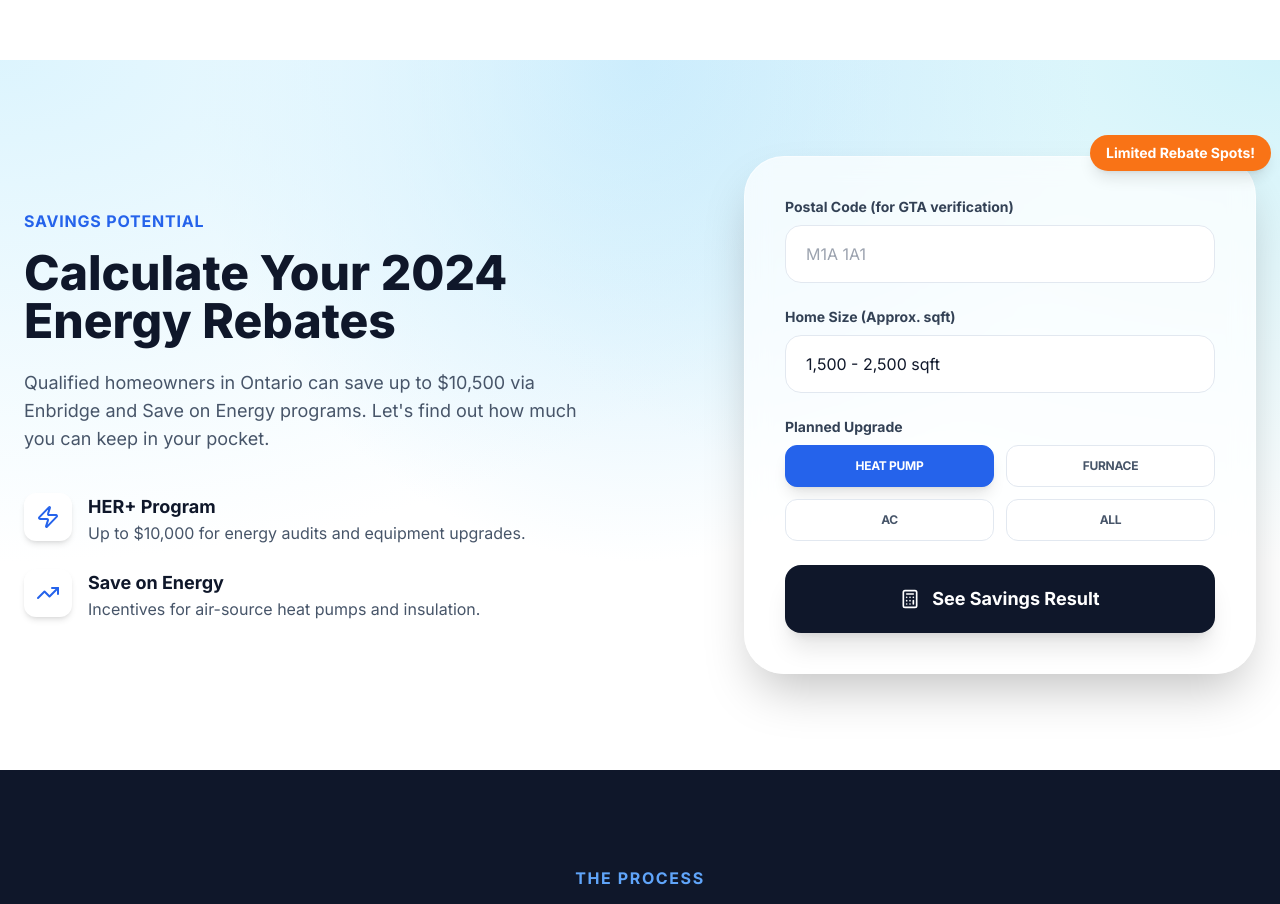
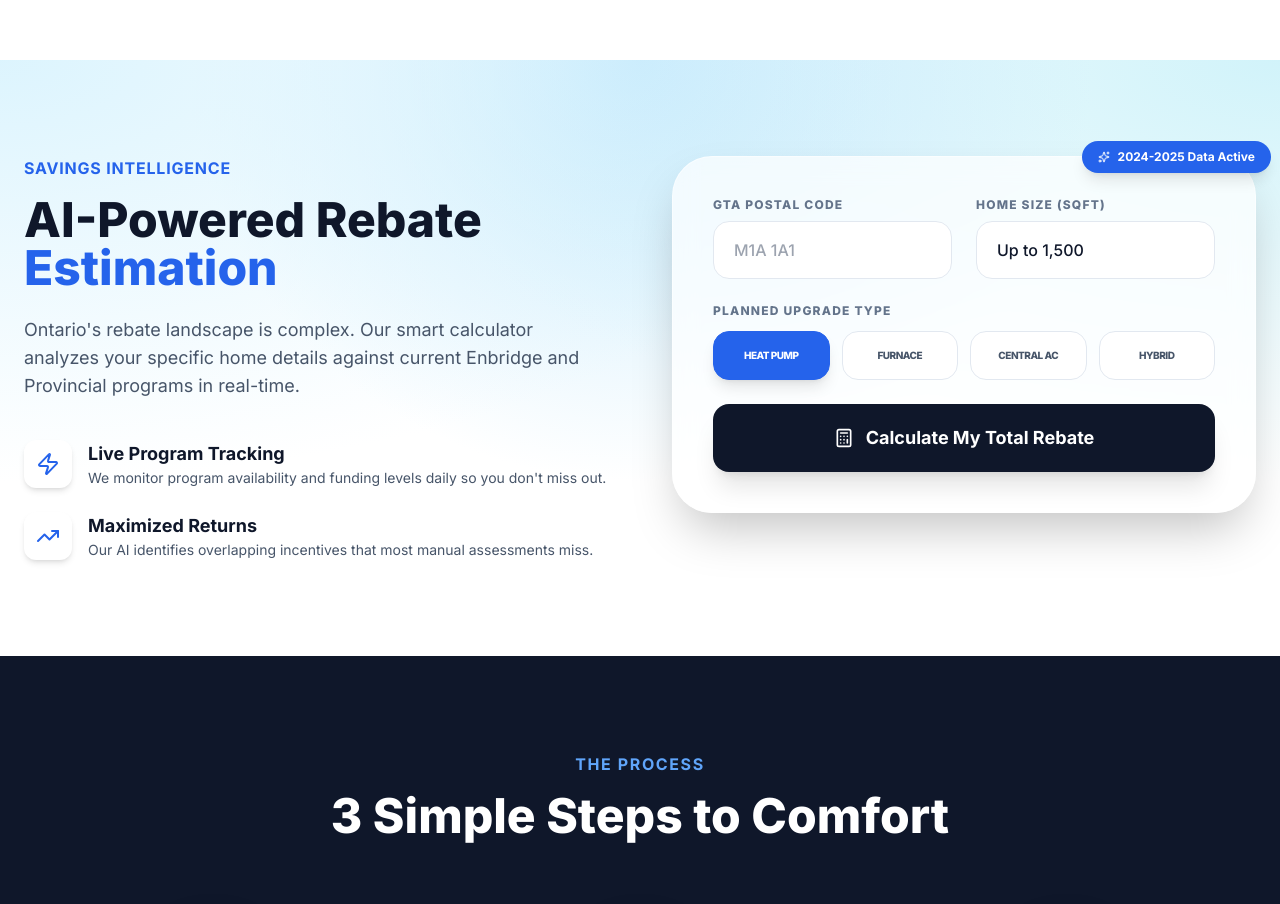
Before and after one commit to MaverickKing17/gta-hvac-websites, a React (Vite) app: page / in a window 1280 px wide. Shown: the part 1700-2604 px from the top of the page. Built offline with nearby package versions, Linux system fonts and the light colour scheme.

Commit message:
feat: Integrate Google GenAI for rebate calculations
Adds Google GenAI dependency and updates the RebateCalculator component to utilize AI for dynamic rebate estimations. This enables the application to fetch real-time rebate data based on user inputs.

```diff
--- a/components/RebateCalculator.tsx
+++ b/components/RebateCalculator.tsx
@@ -1,29 +1,79 @@
 
 import React, { useState } from 'react';
-import { Calculator, Zap, TrendingUp, Info } from 'lucide-react';
+import { Calculator, Zap, TrendingUp, Info, CheckCircle2, Loader2, Sparkles, ChevronRight } from 'lucide-react';
+import { GoogleGenAI } from "@google/genai";
+
+interface RebateResult {
+  totalAmount: string;
+  breakdown: { source: string; amount: string; description: string }[];
+  steps: string[];
+  tips: string[];
+}
 
 const RebateCalculator: React.FC = () => {
   const [postalCode, setPostalCode] = useState('');
   const [homeSize, setHomeSize] = useState('2000');
   const [upgradeType, setUpgradeType] = useState('heat-pump');
-  const [calculated, setCalculated] = useState(false);
+  const [isCalculating, setIsCalculating] = useState(false);
+  const [result, setResult] = useState<RebateResult | null>(null);
 
-  const handleCalculate = (e: React.FormEvent) => {
+  const handleCalculate = async (e: React.FormEvent) => {
     e.preventDefault();
-    setCalculated(true);
+    setIsCalculating(true);
+    setResult(null);
+
+    try {
+      const ai = new GoogleGenAI({ apiKey: process.env.API_KEY });
+      const prompt = `Calculate estimated 2024-2025 Ontario HVAC rebates for:
+        Postal Code: ${postalCode}
+        Home Size: ${homeSize} sqft
+        Upgrade: ${upgradeType}
+
+        Provide a detailed JSON response including:
+        1. totalAmount (string, e.g., "$8,500 - $10,500")
+        2. breakdown (array of objects: source, amount, description)
+        3. steps (array of strings for claiming)
+        4. tips (array of strings for maximizing savings)`;
+
+      const response = await ai.models.generateContent({
+        model: "gemini-3-flash-preview",
+        contents: prompt,
+        config: {
+          responseMimeType: "application/json",
+          systemInstruction: "You are an expert Ontario HVAC Rebate Consultant. You know the details of Enbridge HER+, Save on Energy, and Federal Greener Homes programs. Always return a valid JSON object matching the requested structure.",
+        },
+      });
+
+      const data = JSON.parse(response.text || '{}');
+      setResult(data as RebateResult);
+    } catch (error) {
+      console.error("Rebate calculation failed:", error);
+      // Fallback data if AI fails
+      setResult({
+        totalAmount: "$5,000 - $7,500",
+        breakdown: [
+          { source: "Enbridge HER+", amount: "$5,000", description: "Base rebate for high-efficiency system installation." },
+          { source: "Federal Grant", amount: "$2,500", description: "Incentive for reducing carbon footprint with heat pumps." }
+        ],
+        steps: ["Book a Pre-Audit", "Install Equipment", "Post-Audit Verification"],
+        tips: ["Keep all receipts", "Ensure contractor is TSSA certified"]
+      });
+    } finally {
+      setIsCalculating(false);
+    }
   };
 
   return (
     <section id="rebates" className="py-24 mesh-bg relative overflow-hidden">
       <div className="container mx-auto px-4 md:px-6 relative z-10">
-        <div className="flex flex-col lg:flex-row items-center gap-16">
-          <div className="flex-1">
-            <h2 className="text-blue-600 font-bold uppercase tracking-wider mb-4">Savings Potential</h2>
+        <div className="flex flex-col lg:flex-row items-start gap-16">
+          <div className="flex-1 lg:sticky lg:top-32">
+            <h2 className="text-blue-600 font-bold uppercase tracking-wider mb-4">Savings Intelligence</h2>
             <h3 className="text-3xl md:text-5xl font-extrabold text-slate-900 mb-6">
-              Calculate Your 2024 Energy Rebates
+              AI-Powered Rebate <span className="text-blue-600">Estimation</span>
             </h3>
             <p className="text-lg text-slate-600 mb-10 max-w-xl">
-              Qualified homeowners in Ontario can save up to $10,500 via Enbridge and Save on Energy programs. Let's find out how much you can keep in your pocket.
+              Ontario's rebate landscape is complex. Our smart calculator analyzes your specific home details against current Enbridge and Provincial programs in real-time.
             </p>
 
             <div className="space-y-6">
@@ -32,8 +82,8 @@ const RebateCalculator: React.FC = () => {
                   <Zap className="w-6 h-6" />
                 </div>
                 <div>
-                  <h4 className="font-bold text-slate-900 text-lg">HER+ Program</h4>
-                  <p className="text-slate-600">Up to $10,000 for energy audits and equipment upgrades.</p>
+                  <h4 className="font-bold text-slate-900 text-lg">Live Program Tracking</h4>
+                  <p className="text-slate-600 text-sm">We monitor program availability and funding levels daily so you don't miss out.</p>
                 </div>
               </div>
               <div className="flex items-start gap-4">
@@ -41,26 +91,28 @@ const RebateCalculator: React.FC = () => {
                   <TrendingUp className="w-6 h-6" />
                 </div>
                 <div>
-                  <h4 className="font-bold text-slate-900 text-lg">Save on Energy</h4>
-                  <p className="text-slate-600">Incentives for air-source heat pumps and insulation.</p>
+                  <h4 className="font-bold text-slate-900 text-lg">Maximized Returns</h4>
+                  <p className="text-slate-600 text-sm">Our AI identifies overlapping incentives that most manual assessments miss.</p>
                 </div>
               </div>
             </div>
           </div>
 
-          <div className="flex-1 w-full max-w-lg">
+          <div className="flex-1 w-full max-w-2xl">
             <div className="glass p-8 md:p-10 rounded-[40px] shadow-2xl border border-white/50 relative">
-              <div className="absolute -top-4 -right-4 bg-orange-500 text-white px-4 py-2 rounded-full font-bold text-sm animate-bounce shadow-lg">
-                Limited Rebate Spots!
+              <div className="absolute -top-4 -right-4 bg-blue-600 text-white px-4 py-2 rounded-full font-bold text-xs flex items-center gap-2 shadow-lg z-20">
+                <Sparkles className="w-3 h-3" />
+                2024-2025 Data Active
               </div>
 
               <form onSubmit={handleCalculate} className="space-y-6">
+                <div className="grid grid-cols-1 md:grid-cols-2 gap-6">
                   <div>
-                  <label className="block text-sm font-bold text-slate-700 mb-2">Postal Code (for GTA verification)</label>
+                    <label className="block text-xs font-black text-slate-500 uppercase tracking-widest mb-2">GTA Postal Code</label>
                     <input
                       type="text"
                       placeholder="M1A 1A1"
-                    className="w-full px-5 py-4 rounded-2xl bg-white border border-slate-200 focus:outline-none focus:ring-2 focus:ring-blue-500 focus:border-transparent transition-all"
+                      className="w-full px-5 py-4 rounded-2xl bg-white border border-slate-200 focus:outline-none focus:ring-2 focus:ring-blue-500 transition-all text-slate-900 font-medium"
                       value={postalCode}
                       onChange={(e) => setPostalCode(e.target.value)}
                       required
@@ -68,30 +120,36 @@ const RebateCalculator: React.FC = () => {
                   </div>
 
                   <div>
-                  <label className="block text-sm font-bold text-slate-700 mb-2">Home Size (Approx. sqft)</label>
+                    <label className="block text-xs font-black text-slate-500 uppercase tracking-widest mb-2">Home Size (sqft)</label>
                     <select
-                    className="w-full px-5 py-4 rounded-2xl bg-white border border-slate-200 focus:outline-none focus:ring-2 focus:ring-blue-500 transition-all appearance-none"
+                      className="w-full px-5 py-4 rounded-2xl bg-white border border-slate-200 focus:outline-none focus:ring-2 focus:ring-blue-500 transition-all appearance-none font-medium"
                       value={homeSize}
                       onChange={(e) => setHomeSize(e.target.value)}
                     >
-                    <option value="1000">Up to 1,500 sqft</option>
-                    <option value="2000">1,500 - 2,500 sqft</option>
-                    <option value="3500">2,500 - 4,000 sqft</option>
-                    <option value="5000">4,000+ sqft</option>
+                      <option value="1200">Up to 1,500</option>
+                      <option value="2200">1,501 - 2,500</option>
+                      <option value="3500">2,501 - 4,000</option>
+                      <option value="5000">4,001+</option>
                     </select>
+                  </div>
                 </div>
 
                 <div>
-                  <label className="block text-sm font-bold text-slate-700 mb-2">Planned Upgrade</label>
-                  <div className="grid grid-cols-2 gap-3">
-                    {['heat-pump', 'furnace', 'ac', 'all'].map((type) => (
+                  <label className="block text-xs font-black text-slate-500 uppercase tracking-widest mb-3">Planned Upgrade Type</label>
+                  <div className="grid grid-cols-2 sm:grid-cols-4 gap-3">
+                    {[
+                      { id: 'heat-pump', label: 'Heat Pump' },
+                      { id: 'furnace', label: 'Furnace' },
+                      { id: 'ac', label: 'Central AC' },
+                      { id: 'hybrid', label: 'Hybrid' }
+                    ].map((type) => (
                       <button
-                        key={type}
+                        key={type.id}
                         type="button"
-                        onClick={() => setUpgradeType(type)}
-                        className={`px-4 py-3 rounded-xl border text-xs font-bold uppercase tracking-tight transition-all ${upgradeType === type ? 'bg-blue-600 border-blue-600 text-white shadow-lg' : 'bg-white border-slate-200 text-slate-600 hover:border-blue-300'}`}
+                        onClick={() => setUpgradeType(type.id)}
+                        className={`px-3 py-4 rounded-2xl border text-[10px] font-black uppercase tracking-tighter transition-all ${upgradeType === type.id ? 'bg-blue-600 border-blue-600 text-white shadow-lg' : 'bg-white border-slate-200 text-slate-600 hover:border-blue-300'}`}
                       >
-                        {type.replace('-', ' ')}
+                        {type.label}
                       </button>
                     ))}
                   </div>
@@ -99,26 +157,87 @@ const RebateCalculator: React.FC = () => {
 
                 <button
                   type="submit"
-                  className="w-full py-5 bg-slate-900 text-white rounded-2xl font-bold text-lg hover:bg-slate-800 transition-all shadow-xl flex items-center justify-center gap-3 group"
+                  disabled={isCalculating}
+                  className="w-full py-5 bg-slate-900 text-white rounded-2xl font-bold text-lg hover:bg-slate-800 transition-all shadow-xl flex items-center justify-center gap-3 group disabled:opacity-70"
                 >
+                  {isCalculating ? (
+                    <>
+                      <Loader2 className="w-6 h-6 animate-spin" />
+                      Analyzing Ontario Database...
+                    </>
+                  ) : (
+                    <>
                       <Calculator className="w-5 h-5 group-hover:rotate-12 transition-transform" />
-                  See Savings Result
+                      Calculate My Total Rebate
+                    </>
+                  )}
                 </button>
               </form>
 
-              {calculated && (
-                <div className="mt-8 p-6 bg-blue-600 text-white rounded-3xl animate-in zoom-in duration-300">
-                  <div className="flex items-center justify-between mb-4">
-                    <span className="text-blue-100 font-medium">Estimated Rebates</span>
-                    <Info className="w-5 h-5 opacity-60" />
+              {result && (
+                <div className="mt-10 animate-in fade-in slide-in-from-top duration-500">
+                  <div className="p-8 bg-blue-600 text-white rounded-[32px] shadow-2xl relative overflow-hidden mb-8">
+                    <div className="absolute top-0 right-0 p-4 opacity-10">
+                      <TrendingUp className="w-32 h-32" />
                     </div>
-                  <div className="text-4xl md:text-5xl font-black mb-2">$8,500 - $10,500</div>
-                  <p className="text-sm text-blue-50 leading-relaxed mb-6">
-                    Based on your profile, you are eligible for premium heat pump incentives. Book an audit to lock in this amount.
+                    <div className="flex items-center gap-2 mb-2 text-blue-100 font-bold uppercase tracking-widest text-[10px]">
+                      <Sparkles className="w-3 h-3" />
+                      Estimated Total Savings
+                    </div>
+                    <div className="text-5xl font-black mb-4 tracking-tight">{result.totalAmount}</div>
+                    <p className="text-sm text-blue-50 leading-relaxed mb-6 opacity-90">
+                      Based on current GTA program availability and your selected equipment path.
                     </p>
-                  <button className="w-full py-4 bg-white text-blue-600 rounded-xl font-bold text-sm hover:bg-blue-50 transition-colors">
-                    Lock In My Rebate
+                    <button className="w-full py-4 bg-white text-blue-600 rounded-2xl font-bold text-sm hover:bg-blue-50 transition-all flex items-center justify-center gap-2 group shadow-xl">
+                      Claim Your Spot Now
+                      <ChevronRight className="w-4 h-4 group-hover:translate-x-1 transition-transform" />
                     </button>
+                  </div>
+
+                  <div className="space-y-6 px-2">
+                    <div>
+                      <h5 className="text-sm font-black text-slate-900 uppercase tracking-widest mb-4 flex items-center gap-2">
+                        <Info className="w-4 h-4 text-blue-600" />
+                        Rebate Breakdown
+                      </h5>
+                      <div className="space-y-3">
+                        {result.breakdown.map((item, i) => (
+                          <div key={i} className="p-4 bg-white rounded-2xl border border-slate-100 flex justify-between items-start gap-4 shadow-sm">
+                            <div>
+                              <p className="font-bold text-slate-900 text-sm">{item.source}</p>
+                              <p className="text-xs text-slate-500">{item.description}</p>
+                            </div>
+                            <span className="font-black text-blue-600 text-sm shrink-0">{item.amount}</span>
+                          </div>
+                        ))}
+                      </div>
+                    </div>
+
+                    <div className="grid grid-cols-1 md:grid-cols-2 gap-6 pt-4 border-t border-slate-100">
+                      <div>
+                        <h5 className="text-[10px] font-black text-slate-400 uppercase tracking-widest mb-4">How to Claim</h5>
+                        <ul className="space-y-3">
+                          {result.steps.map((step, i) => (
+                            <li key={i} className="flex items-center gap-3 text-xs font-bold text-slate-700">
+                              <CheckCircle2 className="w-4 h-4 text-green-500 shrink-0" />
+                              {step}
+                            </li>
+                          ))}
+                        </ul>
+                      </div>
+                      <div>
+                        <h5 className="text-[10px] font-black text-slate-400 uppercase tracking-widest mb-4">Expert Tips</h5>
+                        <ul className="space-y-3">
+                          {result.tips.map((tip, i) => (
+                            <li key={i} className="flex items-center gap-3 text-xs text-slate-600 italic">
+                              <div className="w-1 h-1 bg-blue-400 rounded-full shrink-0" />
+                              {tip}
+                            </li>
+                          ))}
+                        </ul>
+                      </div>
+                    </div>
+                  </div>
                 </div>
               )}
             </div>
--- a/index.html
+++ b/index.html
@@ -40,7 +40,8 @@
     "react-dom/": "https://esm.sh/react-dom@^19.2.3/",
     "react/": "https://esm.sh/react@^19.2.3/",
     "react": "https://esm.sh/react@^19.2.3",
-    "lucide-react": "https://esm.sh/lucide-react@^0.562.0"
+    "lucide-react": "https://esm.sh/lucide-react@^0.562.0",
+    "@google/genai": "https://esm.sh/@google/genai@^1.38.0"
   }
 }
 </script>
--- a/package.json
+++ b/package.json
@@ -11,7 +11,8 @@
   "dependencies": {
     "react-dom": "^19.2.3",
     "react": "^19.2.3",
-    "lucide-react": "^0.562.0"
+    "lucide-react": "^0.562.0",
+    "@google/genai": "^1.38.0"
   },
   "devDependencies": {
     "@types/node": "^22.14.0",
```
Lines whose indentation alone changed are shown as unchanged.
